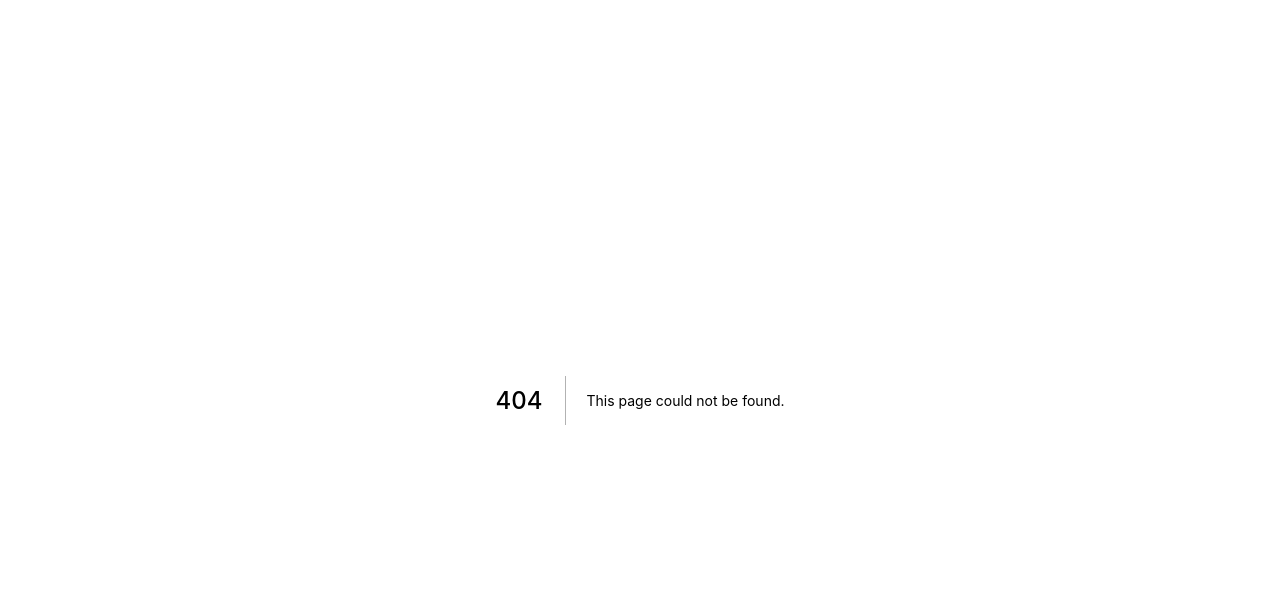
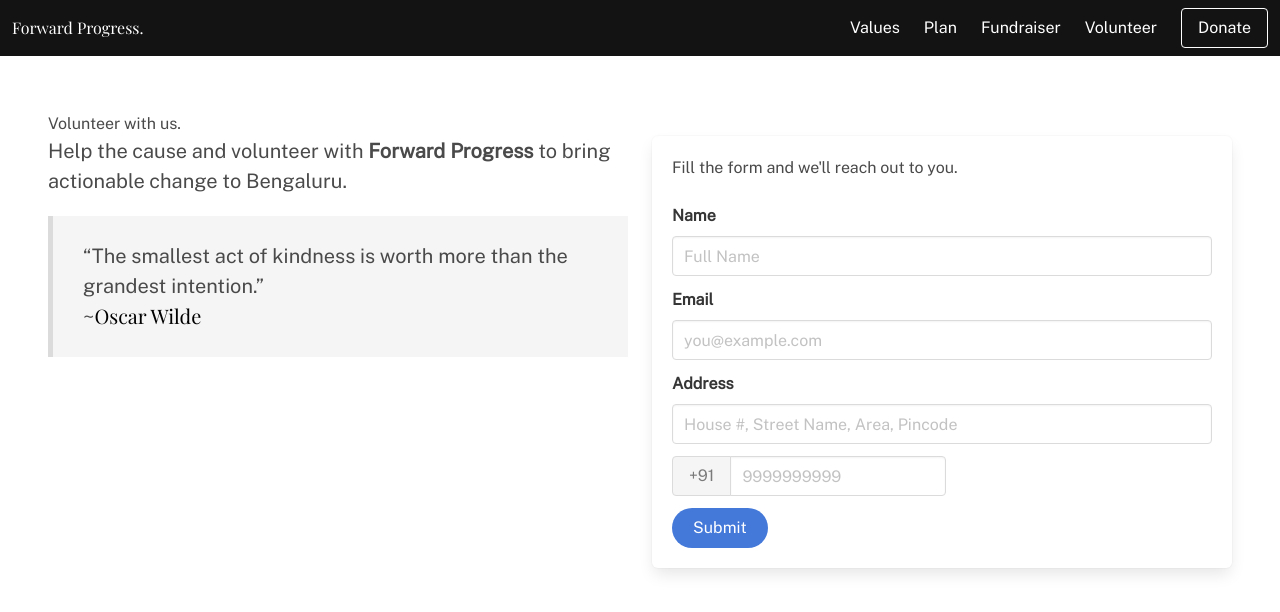
Before and after one commit to neutralboy/forward-progress, a Next.js app: page /volunteer in a window 1280 px wide. Before the commit this address had no page. Shown: the top 612 px of the page. Built offline with nearby package versions, Linux system fonts and the light colour scheme.

Commit message:
volunteer page form support

```diff
--- a/pages/index.module.scss
+++ b/pages/index.module.scss
@@ -1,4 +1,7 @@
 @import "./index.scss";
+
+@import "~bulma/sass/elements/box.sass";
+@import "~bulma/sass/form/_all.sass";
 
 .mainTitle{
     margin-top: 1.4rem;
--- a/pages/index.scss
+++ b/pages/index.scss
@@ -32,5 +32,5 @@ $yellow: #f3f169;
 
 
 .seperator{
-    height: 2rem;
+    height: 4rem;
 }
--- /dev/null
+++ b/pages/volunteer.js
@@ -0,0 +1,78 @@
+import React from 'react';
+import Head from 'next/head'
+
+
+import Nav from './../components/nav'
+
+import styles from './index.module.scss';
+
+
+const Volunteer = () => (
+    <>
+    <Head>
+        <title>Volunteer with Us | Forward Progress</title>
+    </Head>
+    <Nav />
+    <div className={styles.seperator} />
+    <section className={styles.section}>
+        <div className={` ${styles.container} ${styles['is-fluid']} `}>
+        <h2 className={` ${styles['is-size-2']} ${styles['has-text-black']} `}>Volunteer with us.</h2>
+            <div className={styles.columns}>
+                <div className={` ${styles.column} ${styles['is-half-desktop']} ${styles['is-full-mobile']} `}>
+                    <div className={` ${styles.content} ${styles['is-medium']} `}>
+                        <p>
+                            Help the cause and volunteer with <b>Forward Progress</b> to bring actionable change to Bengaluru.
+                        </p>
+                        <blockquote>
+                            “The smallest act of kindness is worth more than the grandest intention.”
+                            <br/>
+                            ~<span className={styles.fontSecondary}>Oscar Wilde</span>
+                        </blockquote>
+                    </div>
+                </div>
+                <div className={` ${styles.column} ${styles['is-half-desktop']} ${styles['is-full-mobile']} `}>
+                    <div className={styles.box}>
+                        <h5 className={`${styles['is-size-5']} ${styles['has-text-black']} `}>Fill the form and we'll reach out to you.</h5>
+                        <br/>
+                        <form method="POST">
+                            <div>
+                                <div className={styles.field}>
+                                    <label className={styles.label}>
+                                        Name
+                                    </label>
+                                    <input required autoComplete="name" name="name" className={styles.input} type="text" placeholder="Full Name" />
+                                </div>
+                                <div className={styles.field}>
+                                    <label className={styles.label}>Email</label>
+                                    <input required autoComplete="email" name="email" className={styles.input} type="email" placeholder="you@example.com" />
+                                </div>
+                                <div className={styles.field}>
+                                    <label className={styles.label}>Address</label>
+                                    <input required autoComplete="address" name="address" placeholder="House #, Street Name, Area, Pincode" className={styles.input} type="text" />
+                                </div>
+                                <div className={`${styles.field} ${styles['has-addons']} `}>
+                                    <div className={styles.control}>
+                                        <a className={`${styles.button} ${styles['is-static']} `}>
+                                            +91
+                                        </a>
+                                    </div>
+                                    <div className={styles.control}>
+                                        <input minLength="10" required autoComplete="tel" name="phone" placeholder="9999999999" className={styles.input} type="tel" />
+                                    </div>
+                                </div>
+                                <div className={styles['has-text-centered']}>
+                                    <input className={`${styles.button} ${styles['is-rounded']} ${styles['is-info']} `} name="submit" type="submit" value="Submit" />
+                                </div>
+                            </div>
+                        </form>
+
+                    </div>
+                </div>
+            </div>
+
+        </div>
+    </section>
+    </>
+)
+
+export default Volunteer;
```
